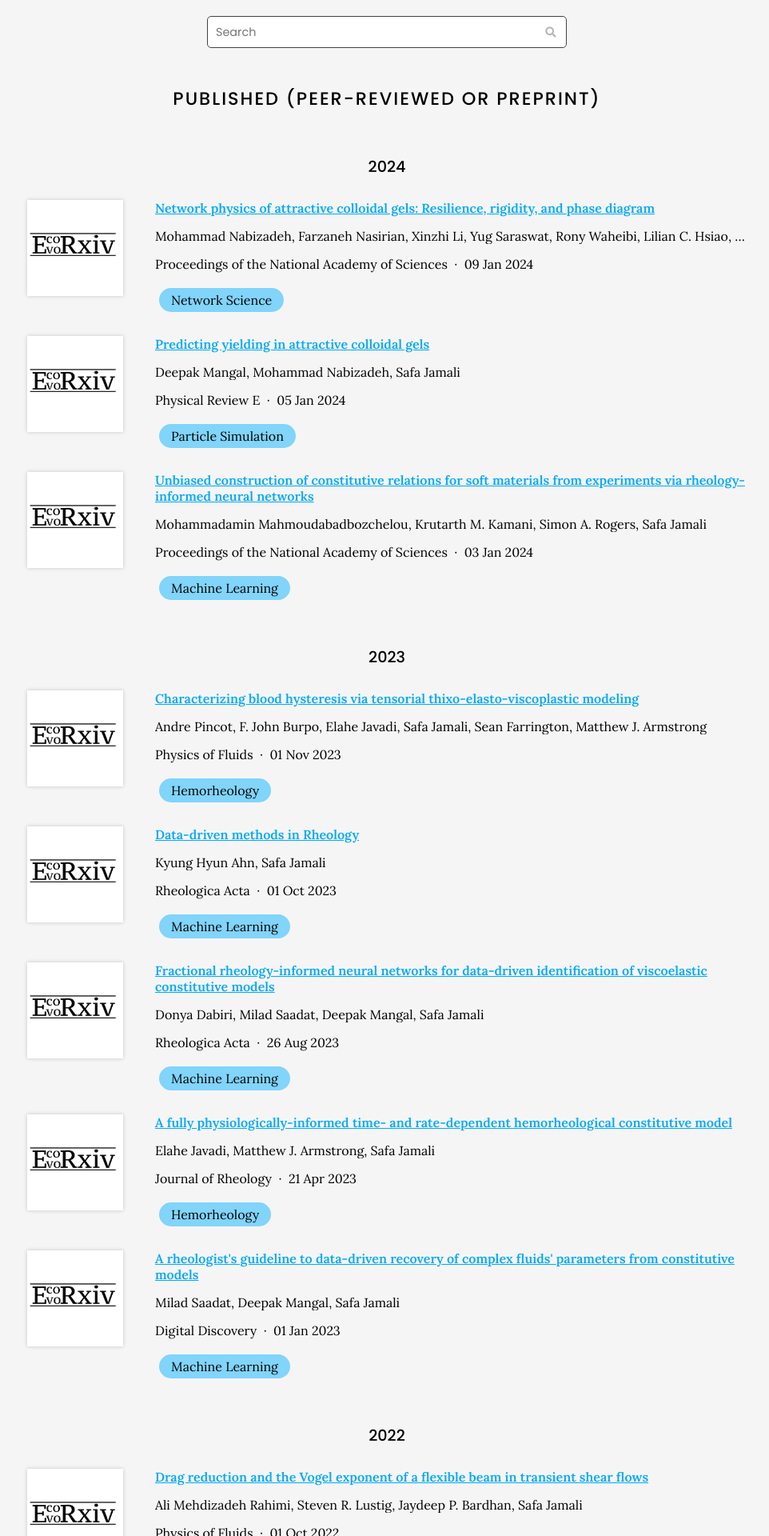
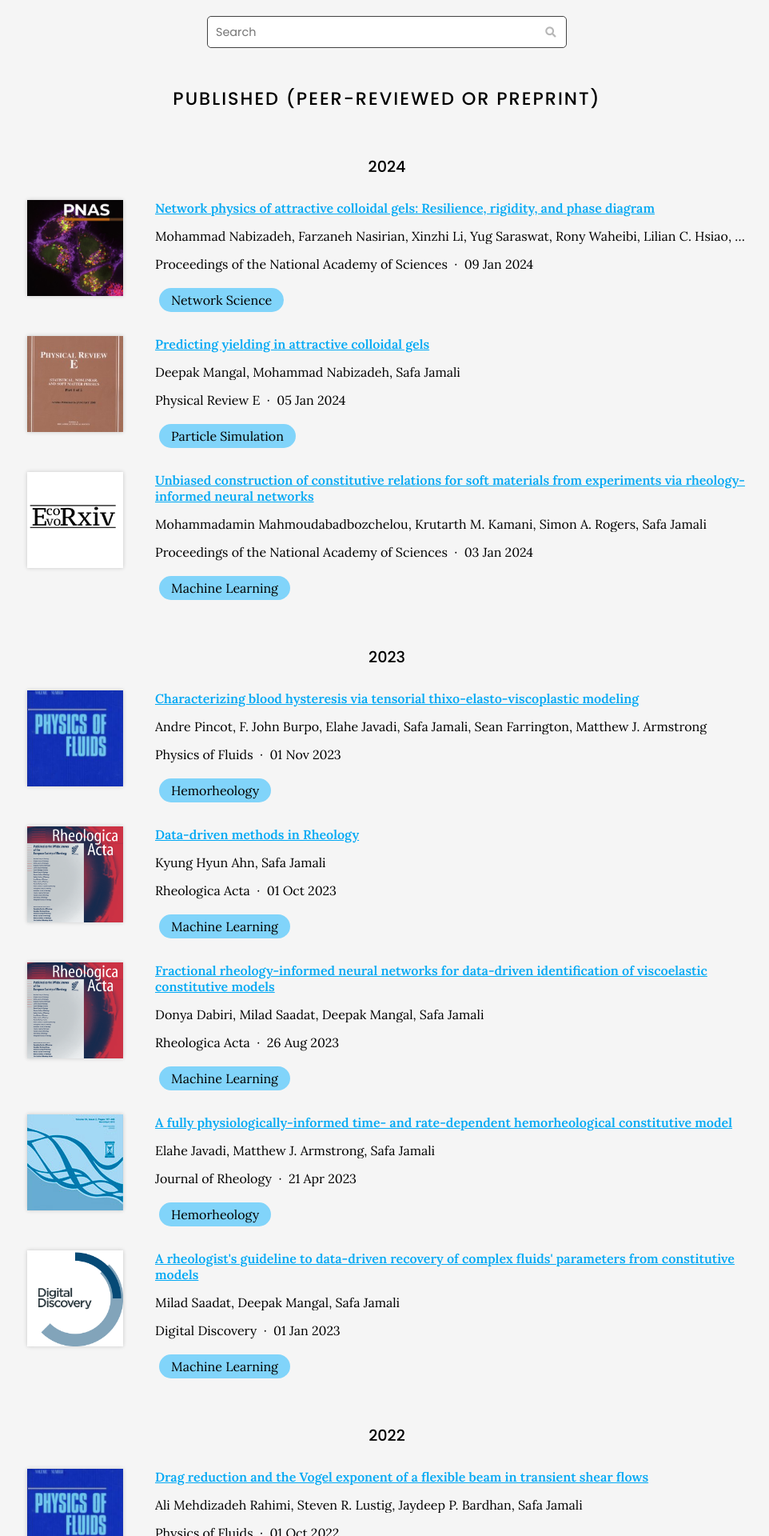
Before and after one commit to procf/procf.github.io, a Jekyll site: the page built from publications/index.md, in a window 1280 px wide. Shown: the part 419-2339 px from the top of the page at 80% size, without its empty margins (156-1118 px from the left). Built offline with Jekyll 4.4.1, drawn with Linux system fonts in a browser that asks for light colours; nearby versions of some CDN libraries; comment, search, counter and statistics services are not loaded.

Commit message:
Generate citations

```diff
--- a/_data/citations.yaml
+++ b/_data/citations.yaml
@@ -10,7 +10,7 @@
   publisher: Soft Matter
   date: '2013-01-01'
   link: https://doi.org/gtg8cm
-  image: https://procf.github.io/images/journal_covers/ecoevorxiv.jpg
+  image: https://procf.github.io/images/journal_covers/soft_matter.jpg
   tags:
   - Particle Simulation
 - id: 10.1016/j.polymertesting.2013.03.005
@@ -39,7 +39,7 @@
   publisher: The Journal of Chemical Physics
   date: '2015-04-28'
   link: https://doi.org/gtg8cn
-  image: https://procf.github.io/images/journal_covers/ecoevorxiv.jpg
+  image: https://procf.github.io/images/journal_covers/j_chem_phys.jpg
   tags:
   - Particle Simulation
   charge: milad-saadat
@@ -68,7 +68,7 @@
   publisher: Soft Matter
   date: '2015-01-01'
   link: https://doi.org/gtgxmr
-  image: https://procf.github.io/images/journal_covers/ecoevorxiv.jpg
+  image: https://procf.github.io/images/journal_covers/soft_matter.jpg
   tags:
   - Particle Simulation
 - id: 10.1016/j.cpc.2015.08.003
@@ -95,7 +95,7 @@
   publisher: Journal of Rheology
   date: '2015-11-01'
   link: https://doi.org/f7xzz2
-  image: https://procf.github.io/images/journal_covers/ecoevorxiv.jpg
+  image: https://procf.github.io/images/journal_covers/j_rheol.jpg
   tags:
   - Particle Simulation
 - id: 10.1021/acs.macromol.6b01011
@@ -128,7 +128,7 @@
   publisher: Physical Review Letters
   date: '2017-10-11'
   link: https://doi.org/gcg5w6
-  image: https://procf.github.io/images/journal_covers/ecoevorxiv.jpg
+  image: https://procf.github.io/images/journal_covers/phys_rev_lett.jpg
   tags:
   - Particle Simulation
 - id: 10.1039/C6SM00750C
@@ -140,7 +140,7 @@
   publisher: Soft Matter
   date: '2017-01-01'
   link: https://doi.org/gtgxmt
-  image: https://procf.github.io/images/journal_covers/ecoevorxiv.jpg
+  image: https://procf.github.io/images/journal_covers/soft_matter.jpg
   tags:
   - Network Science
 - id: 10.1103/PhysRevLett.118.048003
@@ -153,7 +153,7 @@
   publisher: Physical Review Letters
   date: '2017-01-27'
   link: https://doi.org/gf84jr
-  image: https://procf.github.io/images/journal_covers/ecoevorxiv.jpg
+  image: https://procf.github.io/images/journal_covers/phys_rev_lett.jpg
   tags:
   - Particle Simulation
 - id: 10.1103/PhysRevLett.123.138002
@@ -165,7 +165,7 @@
   publisher: Physical Review Letters
   date: '2019-09-25'
   link: https://doi.org/gqt326
-  image: https://procf.github.io/images/journal_covers/ecoevorxiv.jpg
+  image: https://procf.github.io/images/journal_covers/phys_rev_lett.jpg
   tags:
   - Particle Simulation
 - id: 10.1016/j.mtadv.2019.100026
@@ -191,7 +191,7 @@
   publisher: Physical Review Letters
   date: '2019-12-10'
   link: https://doi.org/gm7p4g
-  image: https://procf.github.io/images/journal_covers/ecoevorxiv.jpg
+  image: https://procf.github.io/images/journal_covers/phys_rev_lett.jpg
   tags:
   - Particle Simulation
 - id: 10.1122/1.5134036
@@ -203,7 +203,7 @@
   publisher: Journal of Rheology
   date: '2020-03-01'
   link: https://doi.org/gtgxmw
-  image: https://procf.github.io/images/journal_covers/ecoevorxiv.jpg
+  image: https://procf.github.io/images/journal_covers/j_rheol.jpg
   tags:
   - Particle Simulation
   name: milad-saadat
@@ -233,7 +233,7 @@
   publisher: Journal of Rheology
   date: '2020-11-01'
   link: https://doi.org/gqt3kw
-  image: https://procf.github.io/images/journal_covers/ecoevorxiv.jpg
+  image: https://procf.github.io/images/journal_covers/j_rheol.jpg
   tags:
   - Particle Simulation
 - id: 10.1098/rsif.2020.0834
@@ -266,7 +266,7 @@
   publisher: Biophysical Journal
   date: '2021-07-01'
   link: https://doi.org/gkb3h2
-  image: https://procf.github.io/images/journal_covers/ecoevorxiv.jpg
+  image: https://procf.github.io/images/journal_covers/biophys_j.jpg
   tags:
   - Hemorheology
 - id: 10.1038/s41598-021-91518-3
@@ -278,7 +278,7 @@
   publisher: Scientific Reports
   date: '2021-06-08'
   link: https://doi.org/gkggd6
-  image: https://procf.github.io/images/journal_covers/ecoevorxiv.jpg
+  image: https://procf.github.io/images/journal_covers/scientific_rep.jpg
   tags:
   - Machine Learning
 - id: 10.1038/s41467-021-24416-x
@@ -290,7 +290,7 @@
   publisher: Nature Communications
   date: '2021-07-13'
   link: https://doi.org/gtgxmx
-  image: https://procf.github.io/images/journal_covers/ecoevorxiv.jpg
+  image: https://procf.github.io/images/journal_covers/nature_comm.jpg
   tags:
   - Network Science
 - id: 10.1039/D1SM00856K
@@ -301,7 +301,7 @@
   publisher: Soft Matter
   date: '2021-01-01'
   link: https://doi.org/gqt3vz
-  image: https://procf.github.io/images/journal_covers/ecoevorxiv.jpg
+  image: https://procf.github.io/images/journal_covers/soft_matter.jpg
   tags:
   - Hemorheology
 - id: 10.1103/PhysRevLett.127.158002
@@ -315,7 +315,7 @@
   publisher: Physical Review Letters
   date: '2021-10-06'
   link: https://doi.org/gm3xc7
-  image: https://procf.github.io/images/journal_covers/ecoevorxiv.jpg
+  image: https://procf.github.io/images/journal_covers/phys_rev_lett.jpg
   tags:
   - Particle Simulation
 - id: 10.1039/D1SM01298C
@@ -328,7 +328,7 @@
   publisher: Soft Matter
   date: '2022-01-01'
   link: https://doi.org/gqzt2t
-  image: https://procf.github.io/images/journal_covers/ecoevorxiv.jpg
+  image: https://procf.github.io/images/journal_covers/soft_matter.jpg
   tags:
   - Machine Learning
 - id: 10.1016/j.jcis.2021.11.195
@@ -344,7 +344,7 @@
   publisher: Journal of Colloid and Interface Science
   date: '2022-04-01'
   link: https://doi.org/gnrsfp
-  image: https://procf.github.io/images/journal_covers/ecoevorxiv.jpg
+  image: https://procf.github.io/images/journal_covers/j_coll_interface_sci
   tags:
   - Machine Learning
 - id: 10.1122/8.0000432
@@ -355,7 +355,7 @@
   publisher: Journal of Rheology
   date: '2022-08-29'
   link: https://doi.org/gtgxmz
-  image: https://procf.github.io/images/journal_covers/ecoevorxiv.jpg
+  image: https://procf.github.io/images/journal_covers/j_rheol.jpg
   tags:
   - Network Science
 - id: 10.1063/5.0079214
@@ -366,7 +366,7 @@
   publisher: The Journal of Chemical Physics
   date: '2022-02-22'
   link: https://doi.org/gtgxm2
-  image: https://procf.github.io/images/journal_covers/ecoevorxiv.jpg
+  image: https://procf.github.io/images/journal_covers/j_chem_phys.jpg
   tags:
   - Hemorheology
 - id: 10.1073/pnas.2202234119
@@ -380,7 +380,7 @@
   publisher: Proceedings of the National Academy of Sciences
   date: '2022-05-11'
   link: https://doi.org/gqztq6
-  image: https://procf.github.io/images/journal_covers/ecoevorxiv.jpg
+  image: https://procf.github.io/images/journal_covers/pnas.jpg
   tags:
   - Machine Learning
 - id: 10.1103/PhysRevLett.129.068001
@@ -393,7 +393,7 @@
   publisher: Physical Review Letters
   date: '2022-08-02'
   link: https://doi.org/gqt3gs
-  image: https://procf.github.io/images/journal_covers/ecoevorxiv.jpg
+  image: https://procf.github.io/images/journal_covers/phys_rev_lett.jpg
   tags:
   - Particle Simulation
 - id: 10.1007/s00397-022-01357-w
@@ -406,7 +406,7 @@
   publisher: Rheologica Acta
   date: '2022-08-03'
   link: https://doi.org/gqzvck
-  image: https://procf.github.io/images/journal_covers/ecoevorxiv.jpg
+  image: https://procf.github.io/images/journal_covers/rheologica_acta.png
   tags:
   - Machine Learning
 - id: 10.1016/j.bpj.2022.08.031
@@ -448,7 +448,7 @@
   publisher: Physics of Fluids
   date: '2022-10-01'
   link: https://doi.org/gtgxm5
-  image: https://procf.github.io/images/journal_covers/ecoevorxiv.jpg
+  image: https://procf.github.io/images/journal_covers/phys_fluids.jpg
   tags:
   - Particle Simulation
 - id: https://doi.org/10.26434/chemrxiv-2021-dz2d8
@@ -476,7 +476,7 @@
   publisher: Journal of Chemical Theory and Computation
   date: '2022-08-24'
   link: https://doi.org/gtgxm6
-  image: https://procf.github.io/images/journal_covers/ecoevorxiv.jpg
+  image: https://procf.github.io/images/journal_covers/j_chem_theory_comp.jpg
   tags:
   - Machine Learning
 - id: 10.1007/s00397-023-01408-w
@@ -490,7 +490,7 @@
   publisher: Rheologica Acta
   date: '2023-08-26'
   link: https://doi.org/gtgxnb
-  image: https://procf.github.io/images/journal_covers/ecoevorxiv.jpg
+  image: https://procf.github.io/images/journal_covers/rheologica_acta.png
   tags:
   - Machine Learning
 - id: 10.1007/s00397-023-01416-w
@@ -501,7 +501,7 @@
   publisher: Rheologica Acta
   date: '2023-10-01'
   link: https://doi.org/gtgxnc
-  image: https://procf.github.io/images/journal_covers/ecoevorxiv.jpg
+  image: https://procf.github.io/images/journal_covers/rheologica_acta.png
   tags:
   - Machine Learning
 - id: 10.1063/5.0169051
@@ -516,7 +516,7 @@
   publisher: Physics of Fluids
   date: '2023-11-01'
   link: https://doi.org/gtgxnd
-  image: https://procf.github.io/images/journal_covers/ecoevorxiv.jpg
+  image: https://procf.github.io/images/journal_covers/phys_fluids.jpg
   tags:
   - Hemorheology
 - id: 10.1073/pnas.2313658121
@@ -542,7 +542,7 @@
   publisher: Physical Review E
   date: '2024-01-05'
   link: https://doi.org/gtg8cq
-  image: https://procf.github.io/images/journal_covers/ecoevorxiv.jpg
+  image: https://procf.github.io/images/journal_covers/phys_rev_e.jpg
   tags:
   - Particle Simulation
 - id: 10.1073/pnas.2316394121
@@ -561,7 +561,7 @@
   publisher: Proceedings of the National Academy of Sciences
   date: '2024-01-09'
   link: https://doi.org/gtg8cr
-  image: https://procf.github.io/images/journal_covers/ecoevorxiv.jpg
+  image: https://procf.github.io/images/journal_covers/pnas.jpg
   tags:
   - Network Science
 - id: 10.1122/8.0000552
@@ -574,7 +574,7 @@
   publisher: Journal of Rheology
   date: '2023-04-21'
   link: https://doi.org/gtgxm8
-  image: https://procf.github.io/images/journal_covers/ecoevorxiv.jpg
+  image: https://procf.github.io/images/journal_covers/j_rheol.jpg
   tags:
   - Hemorheology
 - id: 10.1039/D3DD00036B
@@ -587,6 +587,6 @@
   publisher: Digital Discovery
   date: '2023-01-01'
   link: https://doi.org/gtgxm9
-  image: https://procf.github.io/images/journal_covers/ecoevorxiv.jpg
+  image: https://procf.github.io/images/journal_covers/digital_disc.png
   tags:
   - Machine Learning
```
